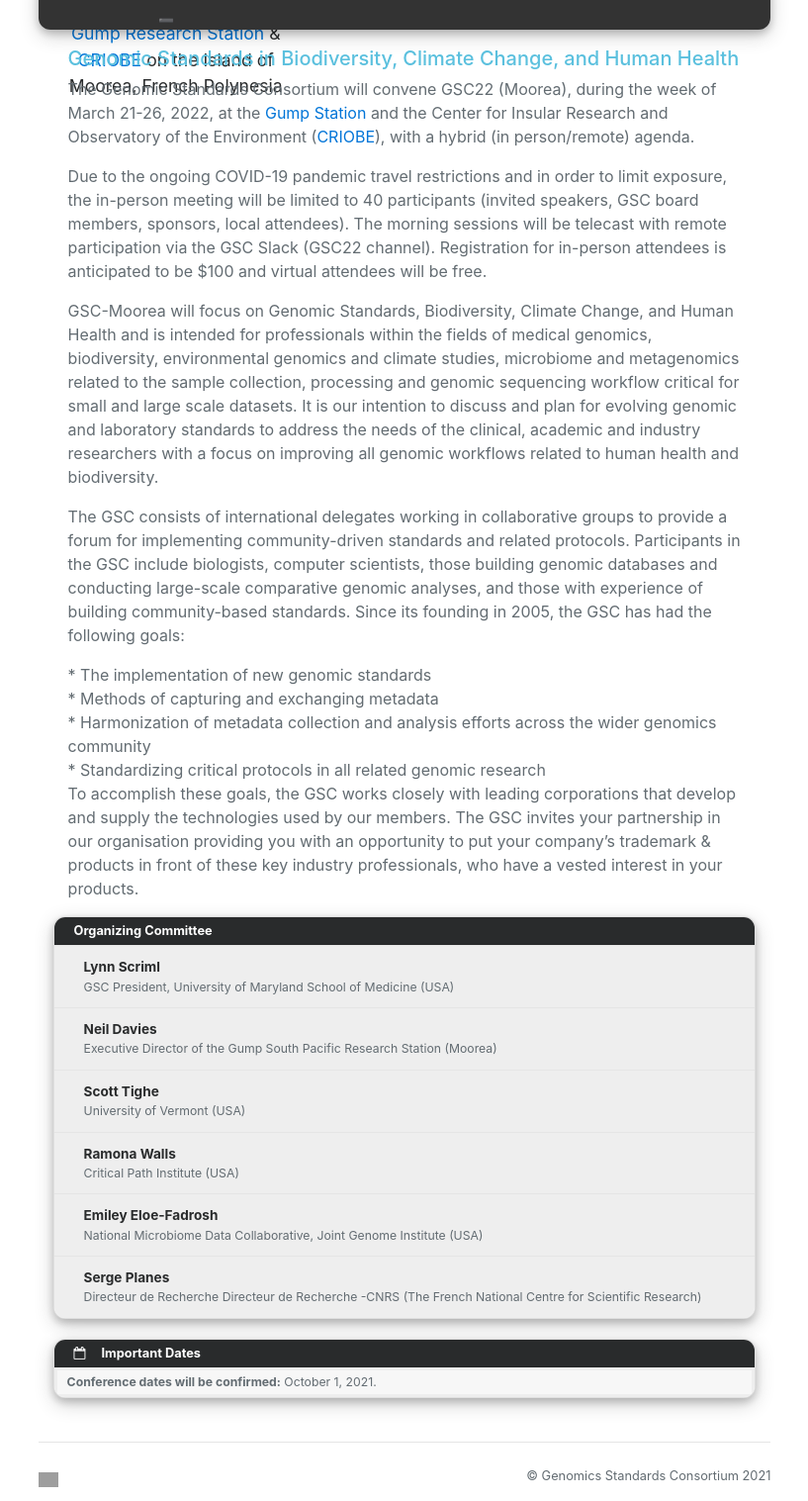
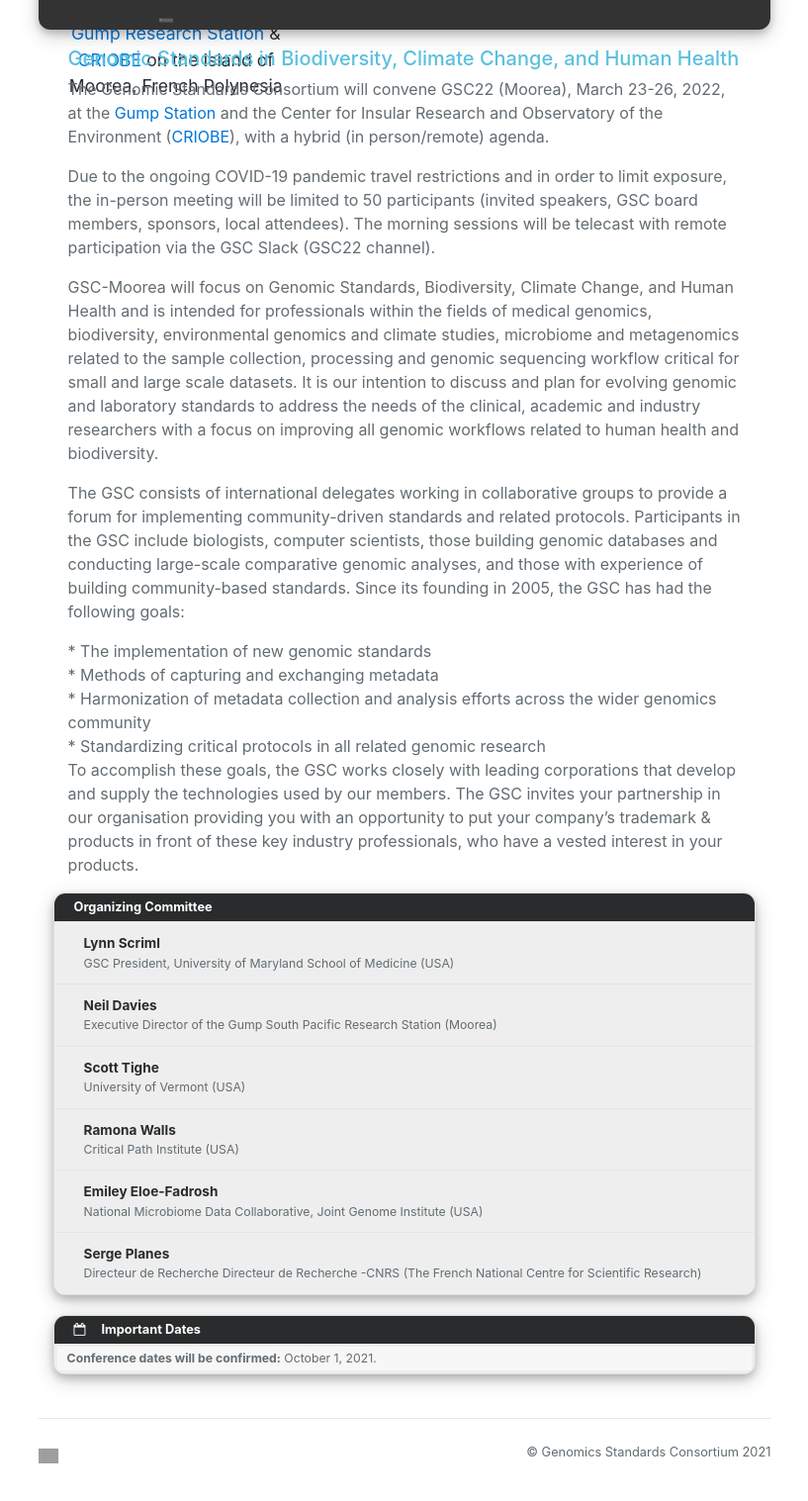
Before and after one commit to GenomicsStandardsConsortium/GSC23-Bangkok, a Jekyll site: the page built from index.html, in a window 1280 px wide. Shown: the part 333-1850 px from the top of the page at 99% size, without its empty margins (231-1048 px from the left). Built offline with Jekyll 4.4.1, drawn with Linux system fonts in a browser that asks for light colours; nearby versions of some CDN libraries; after the commit the page ends 1826 px from its top, so only the background shows below that; grey boxes are pictures that could not be loaded.

Commit message:
Update index.html

```diff
--- a/index.html
+++ b/index.html
@@ -7,9 +7,9 @@
         <div class="col text-muted">
             <div class="text-info"><h5>Genomic Standards in Biodiversity, Climate Change, and Human Health</h5></div>
 
-<p>The Genomic Standards Consortium will convene GSC22 (Moorea), during the week of March 21-26, 2022, at the <a href="https://www.moorea.berkeley.edu/" target=_blank>Gump Station</a> and the Center for Insular Research and Observatory of the Environment (<a href="http://www.criobe.pf/sites/moorea/" target=_blank>CRIOBE</a>), with a hybrid (in person/remote) agenda. </p>
+<p>The Genomic Standards Consortium will convene GSC22 (Moorea), March 23-26, 2022, at the <a href="https://www.moorea.berkeley.edu/" target=_blank>Gump Station</a> and the Center for Insular Research and Observatory of the Environment (<a href="http://www.criobe.pf/sites/moorea/" target=_blank>CRIOBE</a>), with a hybrid (in person/remote) agenda. </p>
 
-<p>Due to the ongoing COVID-19 pandemic travel restrictions and in order to limit exposure, the in-person meeting will be limited to 40 participants (invited speakers, GSC board members, sponsors, local attendees). The morning sessions will be telecast with remote participation via the GSC Slack (GSC22 channel). Registration for in-person attendees is anticipated to be $100 and virtual attendees will be free.</p>
+<p>Due to the ongoing COVID-19 pandemic travel restrictions and in order to limit exposure, the in-person meeting will be limited to 50 participants (invited speakers, GSC board members, sponsors, local attendees). The morning sessions will be telecast with remote participation via the GSC Slack (GSC22 channel). </p>
 
 <p>GSC-Moorea will focus on Genomic Standards, Biodiversity, Climate Change, and Human Health and is intended for professionals within the fields of medical genomics, biodiversity, environmental genomics and climate studies, microbiome and metagenomics related to the sample collection, processing and genomic sequencing workflow critical for small and large scale datasets. It is our intention to discuss and plan for evolving genomic and laboratory standards to address the needs of the clinical, academic and industry researchers with a focus on improving all genomic workflows related to human health and biodiversity.</p>
 
```
